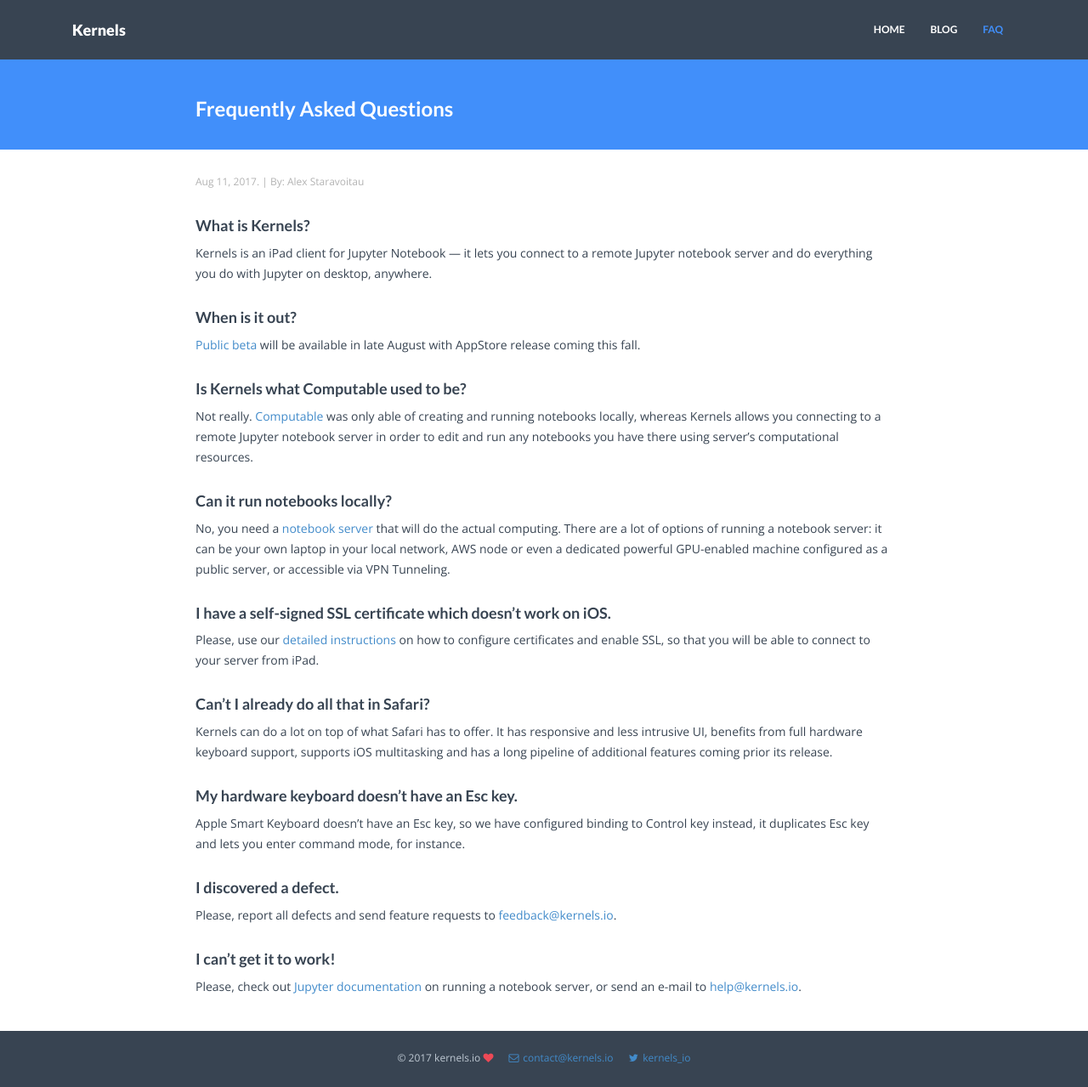
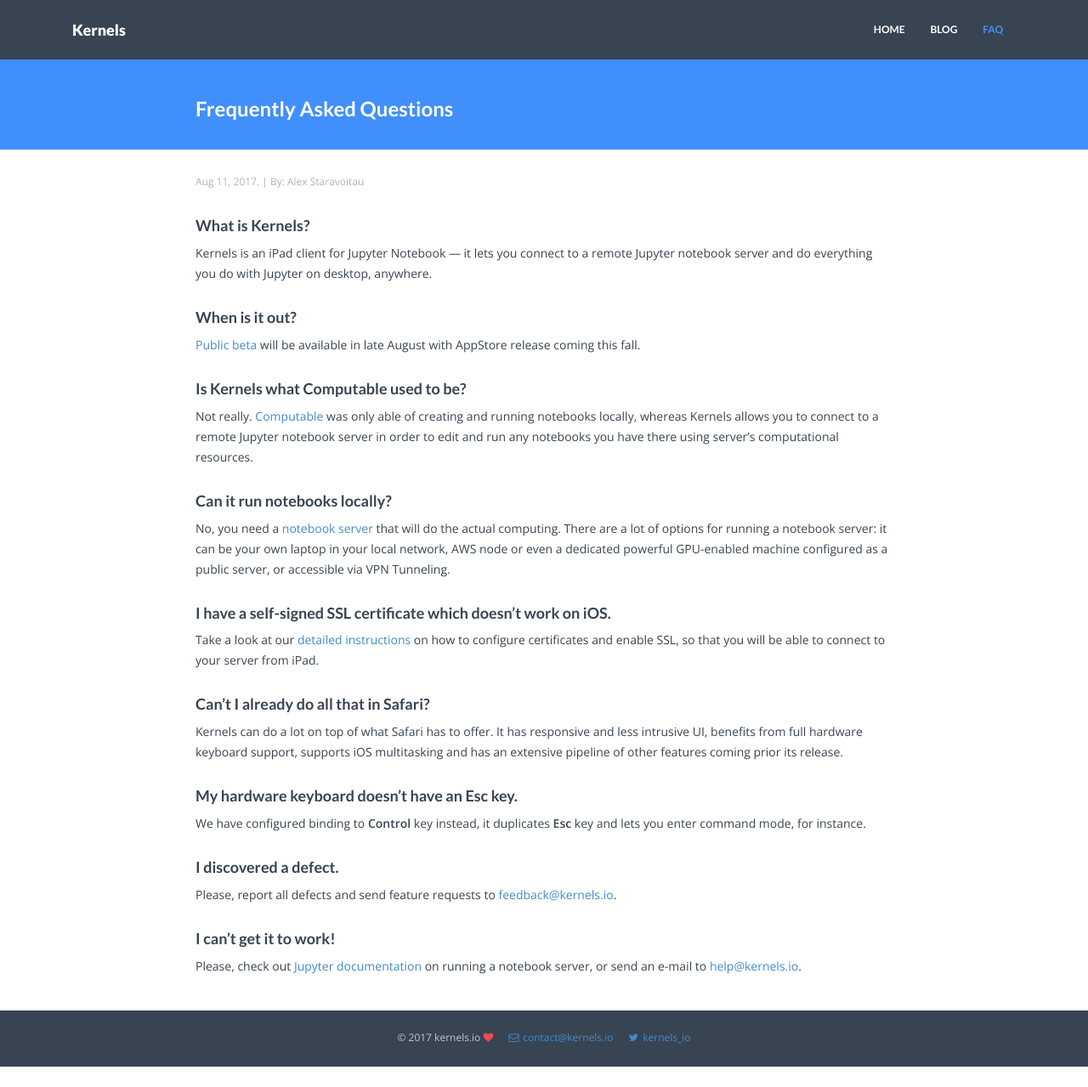
Before and after one commit to test-juno-sh/juno-website-test, a Jekyll site: the page built from _posts/2017-08-11-faq.markdown, in a window 1280 px wide and 1279 px high. Shown: the whole window at 85% size. Built offline with Jekyll 4.4.1, drawn with Linux system fonts in a browser that asks for light colours; nearby versions of some CDN libraries.

Commit message:
Amend wording on the FAQ page.

```diff
--- a/_posts/2017-08-11-faq.markdown
+++ b/_posts/2017-08-11-faq.markdown
@@ -17,19 +17,19 @@
 [Public beta](/#mce-EMAIL){:target="_blank"} will be available in late August with AppStore release coming this fall.
 
 #### Is Kernels what Computable used to be?
-Not really. [Computable](http://computableapp.com){:target="_blank"} was only able of creating and running notebooks locally, whereas Kernels allows you connecting to a remote Jupyter notebook server in order to edit and run any notebooks you have there using server's computational resources.
+Not really. [Computable](http://computableapp.com){:target="_blank"} was only able of creating and running notebooks locally, whereas Kernels allows you to connect to a remote Jupyter notebook server in order to edit and run any notebooks you have there using server's computational resources.
 
 #### Can it run notebooks locally?
-No, you need a [notebook server](http://jupyter-notebook.readthedocs.io/en/latest/public_server.html){:target="_blank"} that will do the actual computing. There are a lot of options of running a notebook server: it can be your own laptop in your local network, AWS node or even a dedicated powerful GPU-enabled machine configured as a public server, or accessible via VPN Tunneling.
+No, you need a [notebook server](http://jupyter-notebook.readthedocs.io/en/latest/public_server.html){:target="_blank"} that will do the actual computing. There are a lot of options for running a notebook server: it can be your own laptop in your local network, AWS node or even a dedicated powerful GPU-enabled machine configured as a public server, or accessible via VPN Tunneling.
 
 #### I have a self-signed SSL certificate which doesn't work on iOS.
-Please, use our [detailed instructions](/self-signed-ssl){:target="_blank"} on how to configure certificates and enable SSL, so that you will be able to connect to your server from iPad.
+Take a look at our [detailed instructions](/self-signed-ssl){:target="_blank"} on how to configure certificates and enable SSL, so that you will be able to connect to your server from iPad.
 
 #### Can't I already do all that in Safari?
-Kernels can do a lot on top of what Safari has to offer. It has responsive and less intrusive UI, benefits from full hardware keyboard support, supports iOS multitasking and has a long pipeline of additional features coming prior its release.
+Kernels can do a lot on top of what Safari has to offer. It has responsive and less intrusive UI, benefits from full hardware keyboard support, supports iOS multitasking and has an extensive pipeline of other features coming prior its release.
 
 #### My hardware keyboard doesn’t have an Esc key.
-Apple Smart Keyboard doesn't have an Esc key, so we have configured binding to Control key instead, it duplicates Esc key and lets you enter command mode, for instance.
+We have configured binding to **Control** key instead, it duplicates **Esc** key and lets you enter command mode, for instance.
 
 #### I discovered a defect.
 Please, report all defects and send feature requests to [feedback@kernels.io](mailto:feedback@kernels.io).
```
